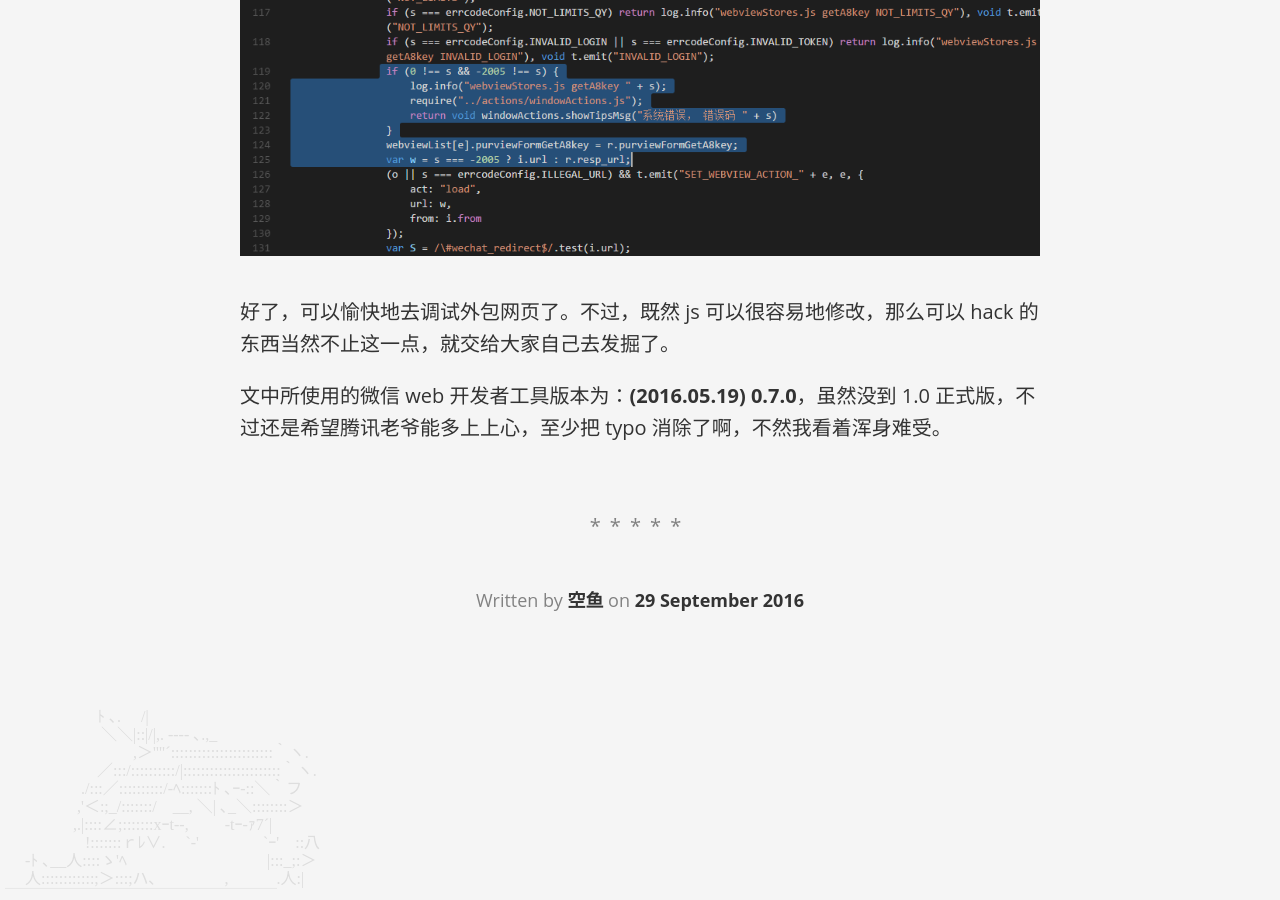
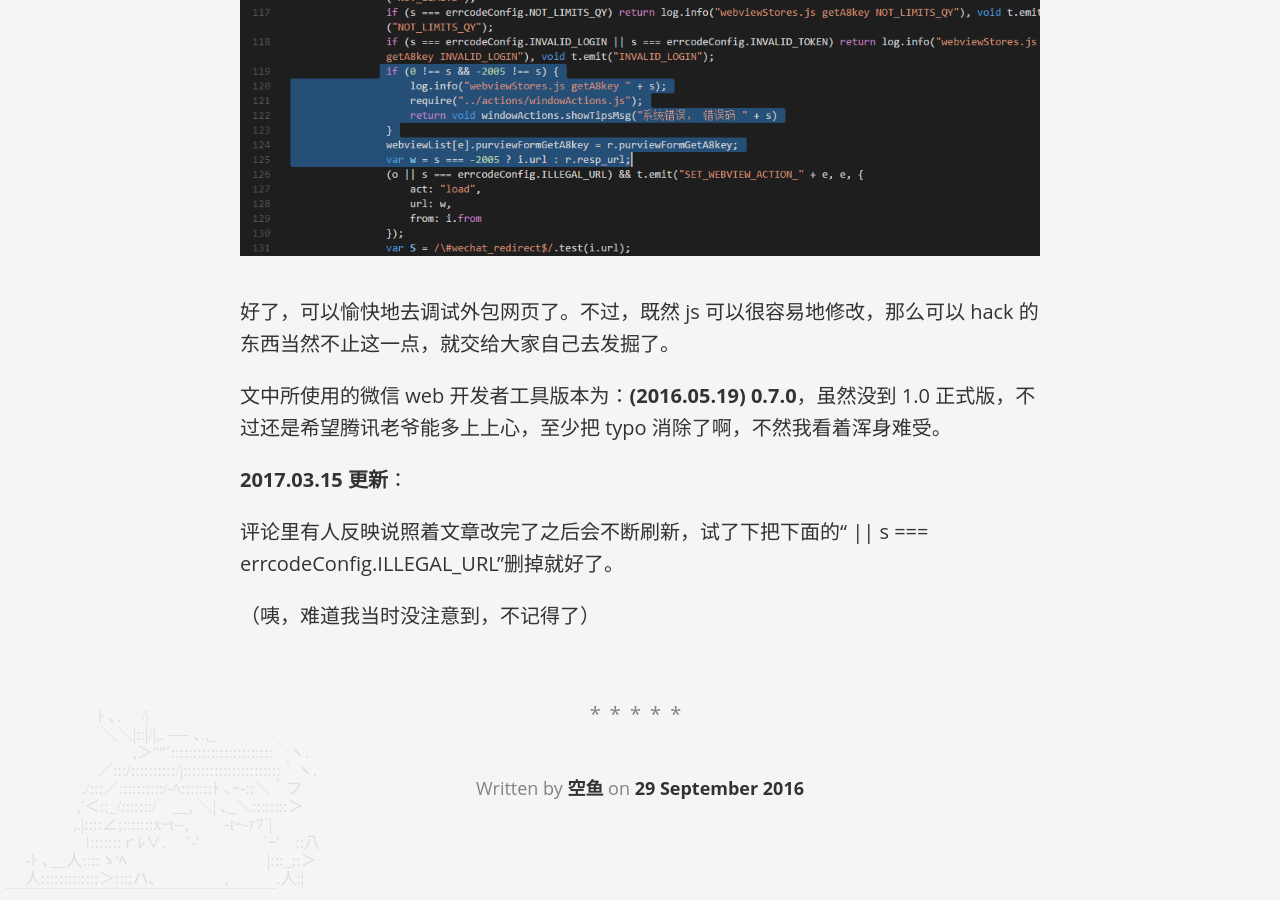
Before and after one commit to Gizeta/gizeta-blog.github.io, a Jekyll site: the page built from _posts/2016-09-30-weixin-tool-avoid-illegal-url-error.markdown, in a window 1280 px wide and 900 px high, scrolled down 2927 px. Built offline with Jekyll 4.4.1, drawn with Linux system fonts in a browser that asks for light colours; comment, search, counter and statistics services are not loaded.

Commit message:
Update post

```diff
--- a/_includes/externals/duoshuo.html
+++ b/_includes/externals/duoshuo.html
@@ -1,6 +1,6 @@
 {% if site.author.duoshuo %}
 <!-- 多说评论框 start -->
-<div class="ds-thread" data-thread-key="{{ page.id }}" data-title="{{ page.title }}" data-url="{{ site.url }}{{ page.url }}"></div>
+<div class="ds-thread" data-thread-key="{% if page.duoshuo_thread_key %}{{ page.duoshuo_thread_key }}{% else %}{{ page.id }}{% endif %}" data-title="{{ page.title }}" data-url="{{ site.url }}{{ page.url }}"></div>
 <!-- 多说评论框 end -->
 <!-- 多说公共JS代码 start (一个网页只需插入一次) -->
 <script type="text/javascript">
--- a/_posts/2016-09-14-bupt-curricula-variable.markdown
+++ b/_posts/2016-09-14-bupt-curricula-variable.markdown
@@ -3,6 +3,7 @@ layout: post
 title:  "BUPT 的选课发包脚本"
 date:   2016-09-14 07:20:51
 categories: [works]
+duoshuo_thread_key: "/bupt/2016/09/14/bupt-curricula-variable"
 ---
 应同学之邀，来写篇博客。不过，在写之前调侃几句。脚本抢课有风险，小心还没吃上月饼，就被学校开除，这可是价值观的问题（笑）。
 
--- a/_posts/2016-09-30-weixin-tool-avoid-illegal-url-error.markdown
+++ b/_posts/2016-09-30-weixin-tool-avoid-illegal-url-error.markdown
@@ -3,6 +3,7 @@ layout: post
 title:  "绕过微信 web 调试工具遇到的 url 安全限制"
 date:   2016-09-29 19:37:25
 categories: [others]
+duoshuo_thread_key: "/hack/2016/09/29/weixin-tool-avoid-illegal-url-error"
 ---
 通过之前很火的微信小程序的消息，我才知道微信出了个 [web 开发者工具](https://mp.weixin.qq.com/wiki?t=resource/res_main&id=mp1455784140)。为了能让自己在做微信外包中少掉些头发，果断下载了这个神器。咦，只有 Windows 版和 Mac 版，看来腾讯还是不疼 Linux 呢。安装过程就发现程序的结构有些眼熟。这不就是 nw.js 么！这腾讯不支持 Linux，是在嘲笑 nw.js 的 Linux 支持不完整还是真的认为 Linux 用户没人权呢。不过，我猜测是因为打包安装的程序没有提供 Linux 版，Linux 用户哪里需要 GUI 呀（笑）。
 
@@ -21,3 +22,9 @@ categories: [others]
 好了，可以愉快地去调试外包网页了。不过，既然 js 可以很容易地修改，那么可以 hack 的东西当然不止这一点，就交给大家自己去发掘了。
 
 文中所使用的微信 web 开发者工具版本为：**(2016.05.19) 0.7.0**，虽然没到 1.0 正式版，不过还是希望腾讯老爷能多上上心，至少把 typo 消除了啊，不然我看着浑身难受。
+
+__2017.03.15 更新__：
+
+评论里有人反映说照着文章改完了之后会不断刷新，试了下把下面的“ \|\| s === errcodeConfig.ILLEGAL_URL”删掉就好了。
+
+（咦，难道我当时没注意到，不记得了）
```
